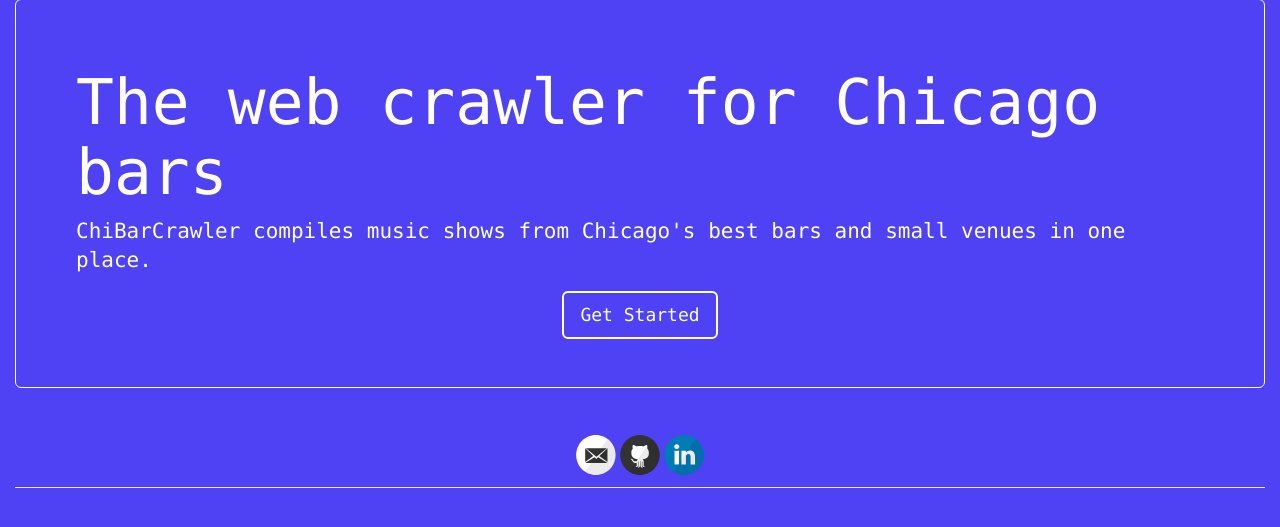
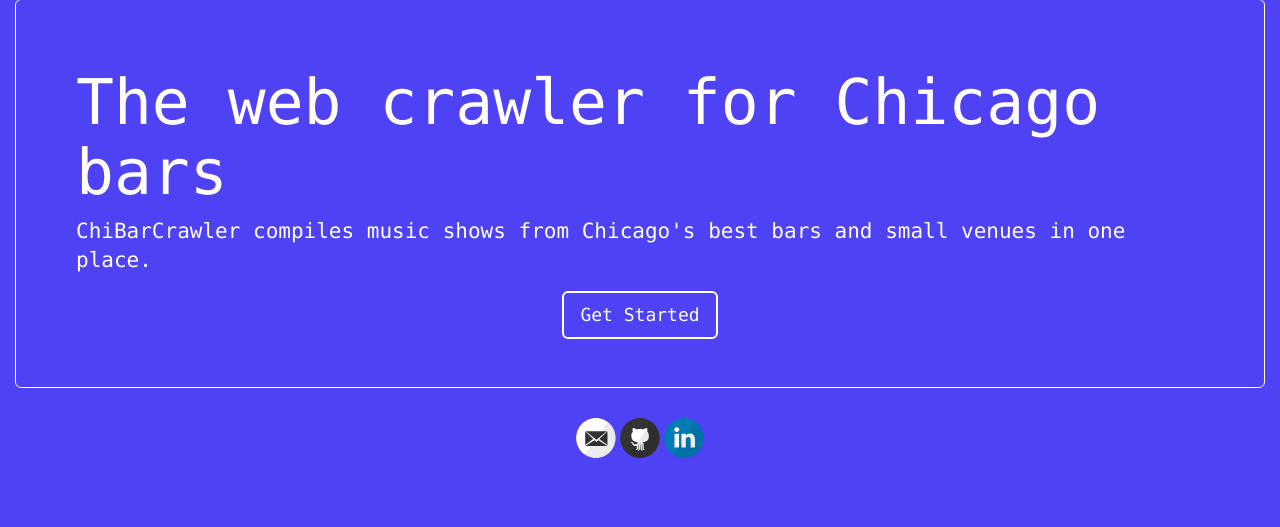
Before and after one commit to alabavery/BarCrawler, a Flask app: page / in a window 1280 px wide. Shown: the part 132-659 px from the top of the page. Run offline with Flask 2, Linux system fonts and the light colour scheme; some libraries are stand-ins or nearby versions.

Commit message:
Remove header at bottom of pages

```diff
--- a/templates/base.html
+++ b/templates/base.html
@@ -19,11 +19,11 @@
 	<body>
 		<div class="container-fluid">
 			<header class="page-header standard" style="padding: 7px;">
-				<div><a href="/index" class="mylargefont"><h3>ChiBarCrawler</h3></a></div>
+				<div><h3><a href="/index" class="mylargefont">ChiBarCrawler</a></h3></div>
 			</header>
 			{% block content %}{% endblock %}
-			<header class="page-header standard" style="padding: 7px;">
-			<div style="text-align:center;">
+
+			<div style="text-align:center; margin: 3rem">
 				<a href="mailto:chibarcrawler@gmail.com"><i class="svg-icon email"></i></a>
 				<a href="https://github.com/alabavery/barcrawler"><i class="svg-icon github"></i></a>
 				<a href="https://linkedin.com/in/al-avery-developer/"><i class="svg-icon linkedin"></i></a>
```
